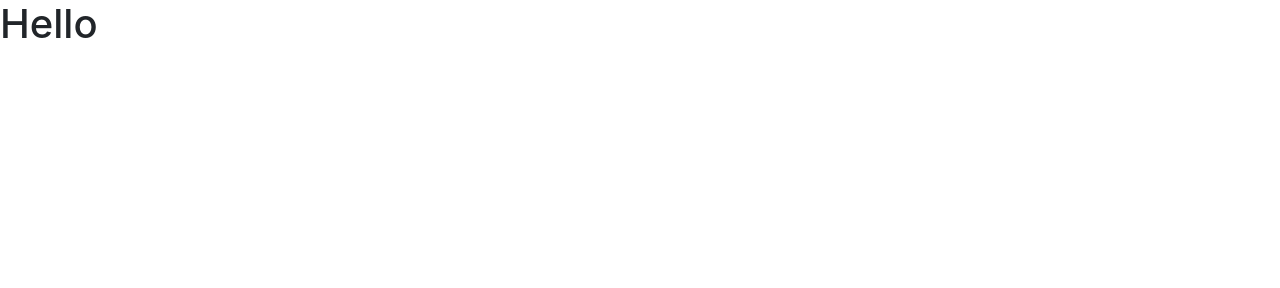
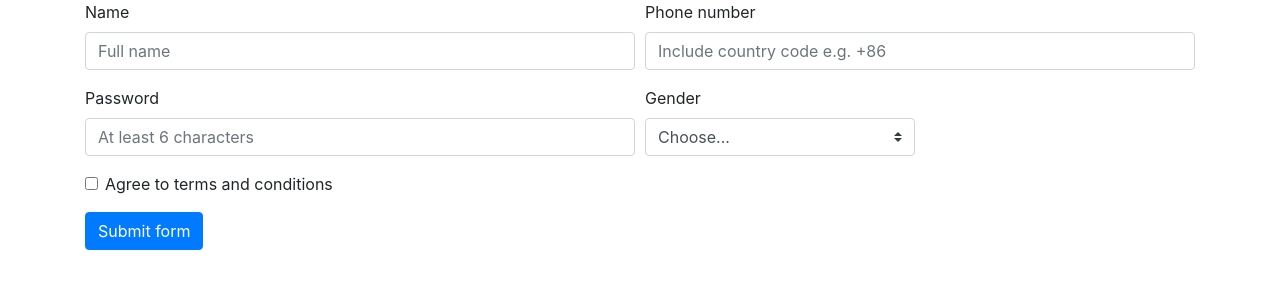
Before and after one commit to joanneseymour/registration-validation, a plain HTML site: page src/index.html in a window 1280 px wide. Drawn offline with nearby package versions, Linux system fonts and the light colour scheme.

Commit message:
finished form setup

```diff
--- a/src/index.html
+++ b/src/index.html
@@ -8,10 +8,63 @@
     <!-- Bootstrap CSS -->
     <link rel="stylesheet" href="https://stackpath.bootstrapcdn.com/bootstrap/4.5.2/css/bootstrap.min.css" integrity="sha384-JcKb8q3iqJ61gNV9KGb8thSsNjpSL0n8PARn9HuZOnIxN0hoP+VmmDGMN5t9UJ0Z" crossorigin="anonymous">
 
-    <title>Hello</title>
+    <title>Registration form example</title>
   </head>
   <body>
-    <h1>Hello</h1>
+<div class = "container">
+    <form class="needs-validation" novalidate>
+        <div class="form-row">
+          <div class="col-md-6 mb-3">
+            <label for="name">Name</label>
+            <input type="text" class="form-control" id="name" placeholder="Full name" required>
+            <div id = "nameFeedback" class="valid-feedback">
+              Nice name!
+            </div>
+          </div>
+          <div class="col-md-6 mb-3">
+            <label for="phoneNumber">Phone number</label>
+            <input type="text" class="form-control" id="phoneNumber" placeholder="Include country code e.g. +86"  required>
+            <div id = "phoneNumberFeedback" class="valid-feedback">
+              Looks good!
+            </div>
+          </div>
+        </div>
+        <div class="form-row">
+          <div class="col-md-6 mb-3">
+            <label for="password">Password</label>
+            <input type="password" class="form-control" id="password" placeholder = "At least 6 characters" required>
+            <div id = "passwordFeedback" class="invalid-feedback">
+              Please provide a password
+            </div>
+          </div>
+          <div class="col-md-3 mb-3">
+            <label for="gender">Gender</label>
+            <select class="custom-select" id="gender" required>
+              <option selected disabled value="none">Choose...</option>
+              <option value = "female">Female</option>
+              <option value = "male">Male</option>
+              <option value = "other">Other</option>
+              <option value = "notSpecified">Prefer not to say</option>
+            </select>
+            <div id = "genderFeedback" class="invalid-feedback">
+              Please select a gender.
+            </div>
+          </div>
+        </div>
+        <div class="form-group">
+          <div class="form-check">
+            <input class="form-check-input" type="checkbox" value="" id="invalidCheck" required>
+            <label class="form-check-label" for="invalidCheck">
+              Agree to terms and conditions
+            </label>
+            <div id = "termsFeedback" class="invalid-feedback">
+              You must agree before submitting.
+            </div>
+          </div>
+        </div>
+        <button class="btn btn-primary" type="submit">Submit form</button>
+      </form>
+    </div>
 
     <!-- Optional JavaScript -->
     <!-- jQuery first, then Popper.js, then Bootstrap JS -->
```
